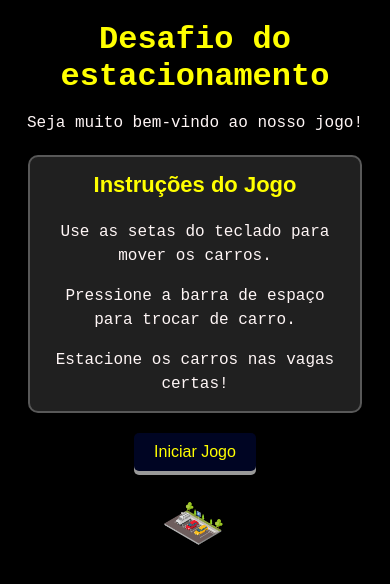
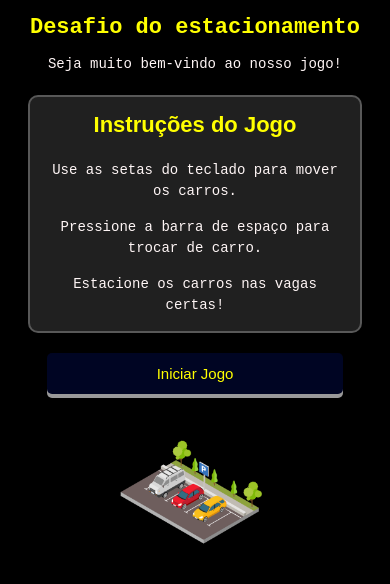
Before and after one commit to heloisa-vieira/joguinhodoestacionamento, a plain HTML site: page index.html in a window 390 px wide. Drawn offline with Linux system fonts and the light colour scheme.

Commit message:
Update styles.css

```diff
--- a/styles.css
+++ b/styles.css
@@ -62,3 +62,28 @@ img {
     border-radius: 10px;
     box-shadow: 0 4px 8px rgba(0, 0, 0, 0.2);
 }
+
+@media (max-width: 600px) {
+
+    body {
+        margin: 10px;
+    }
+
+    h1 {
+        font-size: 22px;
+    }
+
+    p {
+        font-size: 14px;
+    }
+
+    button {
+        width: 80%;      /* botão ocupa mais espaço no celular */
+        font-size: 15px;
+        padding: 12px;
+    }
+
+    img {
+        max-width: 80%;  /* imagem maior no celular */
+    }
+}
```
